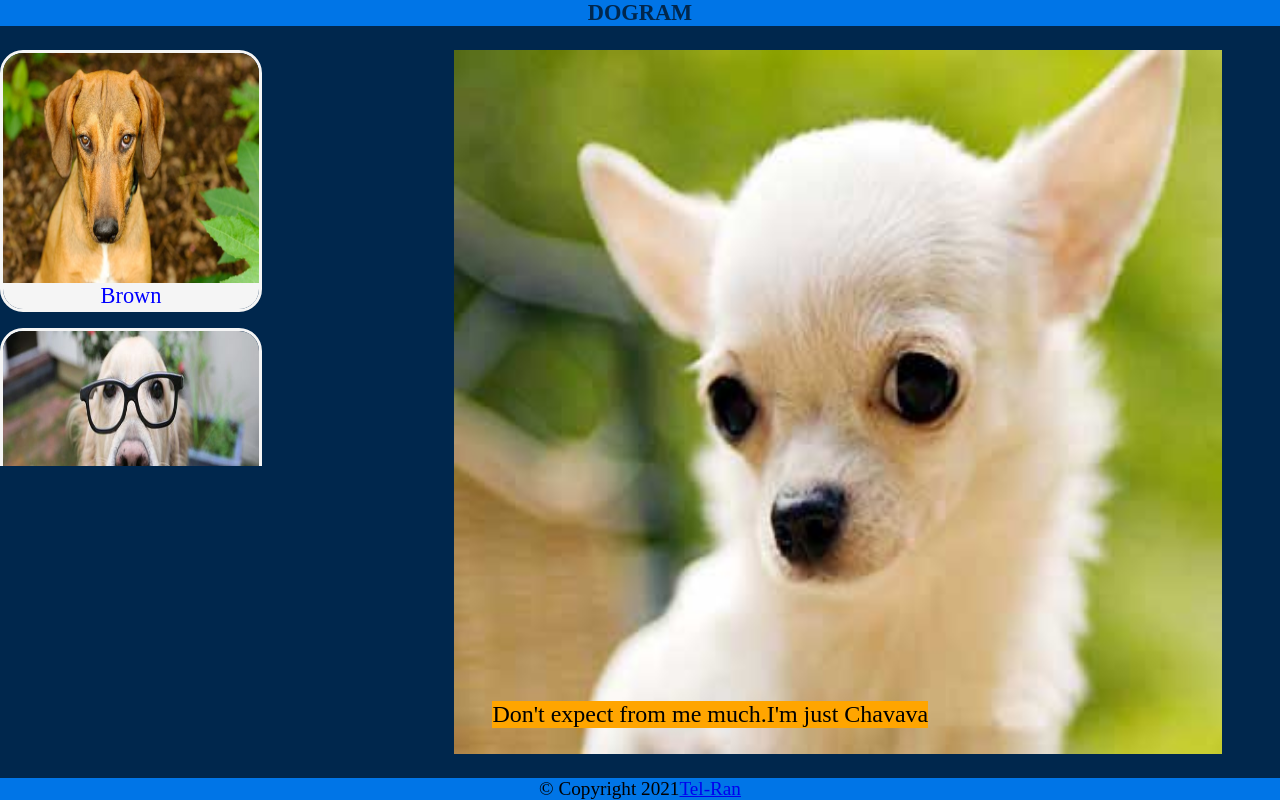
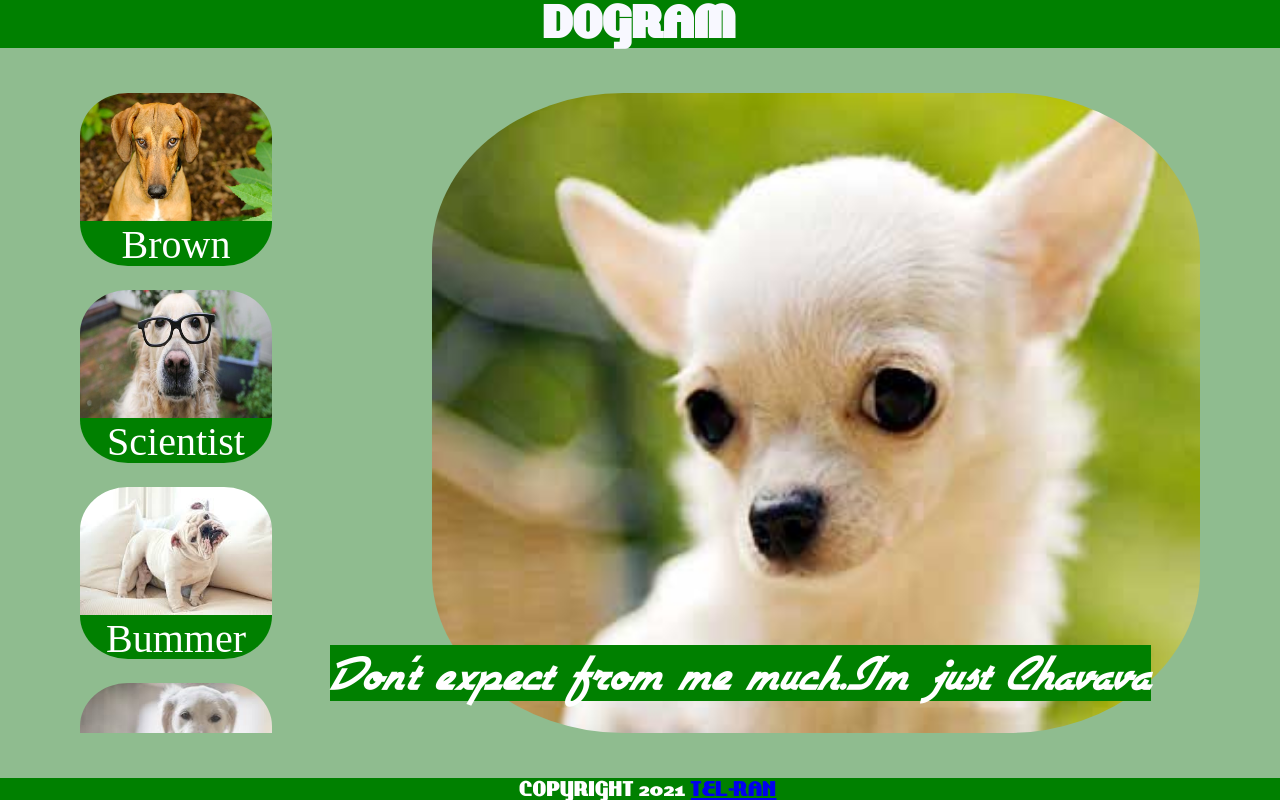
Before and after one commit to Java46ILeonenko/DOGRAM, a plain HTML site: page index.html in a window 1280 px wide. Drawn offline with Linux system fonts and the light colour scheme.

Commit message:
initial commit

```diff
--- a/styles/dog-styles.css
+++ b/styles/dog-styles.css
@@ -1,14 +1,32 @@
+@font-face {
+    font-family: lakeshor;
+    src: url("fonts/LAKESHOR-webfont.svg");
+    src: url("fonts/LAKESHOR-webfont.woff");
+}
+@font-face {
+    font-family: airstream;
+    src: url("fonts/Airstream-webfont.svg");
+    src: url("fonts/Airstream-webfont.woff");
+}
+:root {
+    --thumbnails-image-width: 20vw;
+    --thumbnails-image-height: 18vw;
+    --thumbnails-title-height: calc(var(--thumbnails-image-height) * 0.33);
+}
 body {
     display: flex;
     flex-direction: column;
-    justify-content: space-around;
+    justify-content: space-between;
+    margin: 0;
+    background-color: darkseagreen;
     /* align-items: center; */
 }
+
 .thumbnails-list {
     display: flex;
     flex-direction: row;
     flex-wrap: wrap;
-    max-height: 25vh;
+    max-height: 35vh;
     overflow-y: auto;
     justify-content: space-around;
     list-style: none;
@@ -16,19 +34,22 @@ body {
     padding-top: 2.5vh;
 }
 .thumbnails-image {
-    width: 20vw;
-    height: 18vw;
+    width: var(--thumbnails-image-width);
+    height: var(--thumbnails-image-height);
     display:block
 }
 .details-title {
     background-color: cornsilk;
     position: absolute;
     left: 3vw;
-    bottom: 2vw
+    bottom: 2vw;
+    font-family: airstream;
+    font-style: italic;
 }
 .details-image {
-    width: 60vw;
-    height: 55vw
+    width: 70vw;
+    height: 60vw;
+    border-radius: 25%;
 }
 .details-container {
     position: relative;
@@ -42,11 +63,17 @@ body {
     background-color: beige;
     color: blue;
     font-size: 1.2rem;
+    width: var(--thumbnails-image-width);
+    height: var(--thumbnails-title-height);
 }
 .thumbnails-item {
     margin-top: 2vh;
     margin-left: 2vw;
     border: 1px solid blue;
+    max-width: var(--thumbnails-image-width);
+    min-height: calc(var(--thumbnails-image-height) + var(--thumbnails-title-height));
+    border-radius: 25%;
+    overflow: hidden
 }
 .thumbnails-anchor {
     text-decoration: none;
@@ -57,86 +84,130 @@ body {
     font-size: 2rem;
     text-align: center;
    text-transform: uppercase;
+   margin: 0;
+   font-family: lakeshor;
 }
 body, html {
     height: 100%
 }
+.footer-tittle{
+    font-size: 2rem;
+    text-align: center;
+    text-transform: uppercase;
+    margin: 0;
+    font-family: lakeshor;
+}
 @media (min-width: 568px){
+    :root {
+        --thumbnails-image-width: 12vw;
+        --thumbnails-image-height: 10vw;
+        --thumbnails-title-height: calc(var(--thumbnails-image-height) * 0.25);
+    }
     .thumbnails-list {
         flex-direction: column;
         flex-wrap: nowrap;
         order: -1;
+        max-height: 70vh;
+        justify-content: flex-start;
+        padding: 0;
+        margin: 0;
 
-        max-height: 52vh;
-        overflow-y: auto;
-        justify-content: space-between;
-        list-style-type: none;
-        padding: 0;
-        margin-top: 0;
     }
     .thumbnails-title {
-        background-color: whitesmoke;
-        width: 20vw;
-        font-size: 1.4rem;
-        border-bottom-left-radius: 20px;
-        border-bottom-right-radius: 20px;
-        font-size: 1.4rem
+
+        font-size: 1rem;
+
     }
     .thumbnails-item {
-        max-width: 20vw;
-        margin-top: 0;
-        margin-left: 0;
-        margin-bottom: 2vh;
-        border: 3px  solid whitesmoke;
-        border-radius: 23px;
+
+        margin-left:0;
+
+        overflow:hidden;
+
+        margin-top:0;
     }
-    .thumbnails-image {
-        border-top-left-radius: 20px;
-        border-top-right-radius: 20px;
+    .thumbnails-item+.thumbnails-item {
+        margin-top: 2vh;
+    }
+
+    .details-image {
+        width: 60vw;
+        height: 43vw;
+    }
+    .details-title {
+        left: -4vw;
+        bottom: 2vw
+
+    }
+    .main-content {
+        display: flex;
+         justify-content: space-around;
+
+
+    }
+    .details-container {
+        justify-content: center;
+
     }
     body {
+
+        justify-content: space-between;
         margin: 0;
-        background-color: #00274d;
-        justify-content: space-between;
     }
     .logo-title {
-        justify-content: space-between;
-        margin-bottom: 0;
-        background-color: #0075e7;
-        color: #00274d;
-        font-size: 1.4rem;
-        margin-top: 0;
-    }
-    .details-container {
-        margin-left: 15vw;
-        font-size: x-large;
+        margin: 0;
+        font-size: 1.5rem;
 
     }
-    .footer-tittle {
-        background-color: black;
-        font-size: 0.7rem;
-        display: flex;
-        height: 6vh;
-        flex-direction: row;
+}
+@media (min-width: 900px){
+    :root{
+        --thumbnails-image-width: 15vw;
+        --thumbnails-image-height: 10vw;
+        --thumbnails-title-height: calc(var(--thumbnails-image-height)*0.35);
+    }
+    .details-image{
+        width: 60vw;
+        height: 50vw;
+        left: 5cm;
+    }
+    .thumbnails-title{
+        font-size: 2.5rem;
+        background-color: green;
+        color: white;
+    }
+    .thumbnails-item{
+        border: 0 ;
+    }
+    .details-container{
         justify-content: center;
-        align-items: center;
     }
-    .main-content{
-        display: flex;
-        flex-direction: row;
+    .thumbnails-item+.thumbnails-item {
+        margin-top: 3vh;
+    }
+    .details-title{
+    font-size: 3.5rem;
+    bottom: 2.5vw;
+    left: -8vw;
+    background-color: green;
+    color: white;
+    }
+    .logo-title{
+        font-size: 3rem;
+        background-color: green;
+    }
+    .thumbnails-list{
+        max-height: 50vw;
     }
     .footer-title{
-        background-color: #0075e7;
-        font-size: 1.2rem;
-        display: flex;
 
-
-        justify-content: center;
-        align-items: center;
-    }
-    .details-title{
-        background-color: orange;
+        font-size: 1.4rem;
+        text-align: center;
+        text-transform: uppercase;
+        margin: 0;
+        font-family: lakeshor;
+        background-color: green;
+        color: white;
     }
 
-
 }
```
